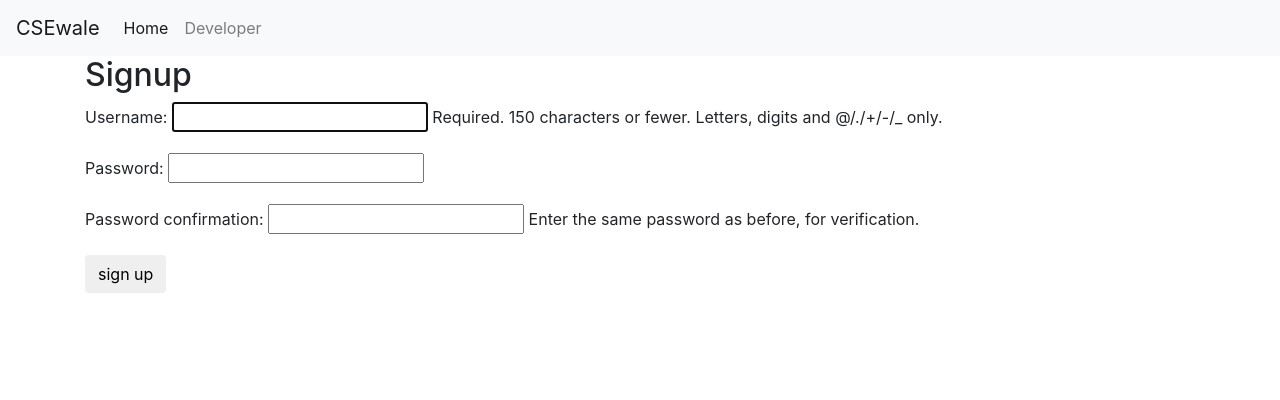
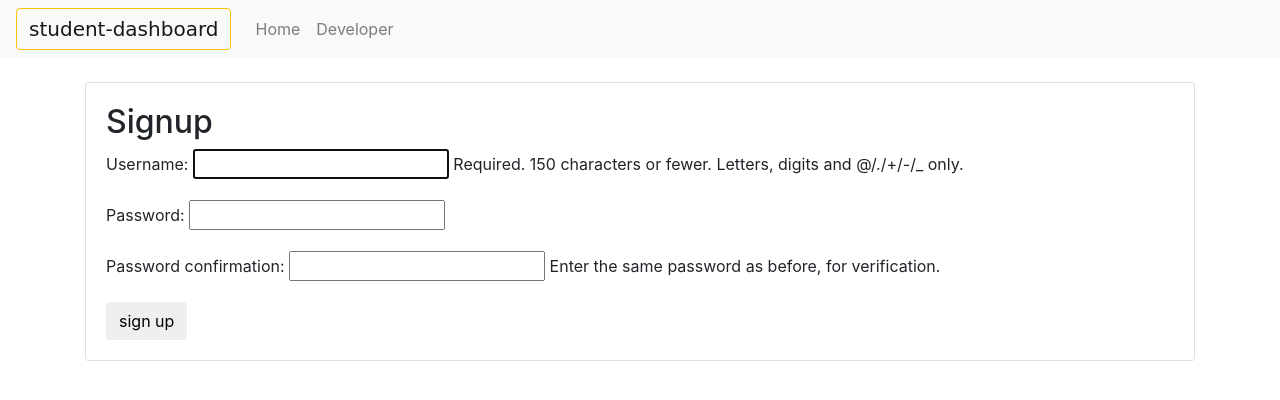
Before and after one commit to rationa-kunal/student-dashboard, a Django app: page /accounts/signup/ in a window 1280 px wide. Shown: the top 400 px of the page. Run offline with Django 3.2, Linux system fonts and the light colour scheme; some libraries are stand-ins or nearby versions.

Commit message:
added some more style

```diff
--- a/accounts/templates/registration/signup.html
+++ b/accounts/templates/registration/signup.html
@@ -11,8 +11,20 @@
     <title>{% block title %} csewale {% endblock %}</title>
 
     <style>
+        .card-title{
+            font-family: 'Cherry Swash', cursive;
+        }
+        .navbar-brand{
+            font-family: 'Fredoka One', cursive;
+        }
         .card{
-            margin-top: 16px;
+            margin-top: 24px;
+        }
+        .right{
+            float: right;
+        }
+        main{
+            margin-bottom: 32px;
         }
     </style>
 </head>
@@ -20,14 +32,14 @@
 
 <!--navbar  -->
 <nav class="navbar navbar-expand-lg navbar-light bg-light">
-    <a class="navbar-brand" href="#">CSEwale</a>
+    <a class="navbar-brand btn btn-outline-warning" href="{% url 'homepage' %}">student-dashboard</a>
     <button class="navbar-toggler" type="button" data-toggle="collapse" data-target="#navbarNavAltMarkup" aria-controls="navbarNavAltMarkup" aria-expanded="false" aria-label="Toggle navigation">
         <span class="navbar-toggler-icon"></span>
     </button>
     <div class="collapse navbar-collapse" id="navbarNavAltMarkup">
         <div class="navbar-nav">
-            <a class="nav-item nav-link active" href="#">Home <span class="sr-only">(current)</span></a>
-            <a class="nav-item nav-link" href="#">Developer</a>
+            <a class="nav-item nav-link" href="{% url 'homepage' %}">Home <span class="sr-only"></span></a>
+            <a class="nav-item nav-link" href="http://myselfkunal.atwebpages.com">Developer</a>
         </div>
     </div>
 </nav>
@@ -37,12 +49,16 @@
 
 
     <div class="container">
+        <div class="card">
+            <div class="card-body">
                 <h2>Signup</h2>
                 <form action="" method="post">
                     {% csrf_token %}
                     {{ form.as_p }}
                     <button type="submit" class="btn">sign up</button>
                 </form>
+            </div>
+        </div>
     </div>
 
 
--- a/subject/templates/subject/link_list.html
+++ b/subject/templates/subject/link_list.html
@@ -41,7 +41,7 @@
         <div class="navbar-nav">
             <a class="nav-item nav-link" href="{% url 'homepage' %}">Home</a>
             <a class="nav-item nav-link active" href="">{{ wrapper.title }} <span class="sr-only">(current)</span></a>
-            <a class="nav-item nav-link" href="#">Developer</a>
+            <a class="nav-item nav-link" href="http://myselfkunal.atwebpages.com">Developer</a>
             {% if user.is_authenticated %}
             <a class="nav-item nav-link" href="{% url 'logout' %}">{{ user.get_username }} Logout</a>
             {% else %}
--- a/subject/templates/subject/subject_list.html
+++ b/subject/templates/subject/subject_list.html
@@ -40,8 +40,8 @@
     </button>
     <div class="collapse navbar-collapse" id="navbarNavAltMarkup">
         <div class="navbar-nav">
-            <a class="nav-item nav-link active" href="{% url 'homepage' %}#">Home <span class="sr-only">(current)</span></a>
-            <a class="nav-item nav-link" href="https://www.myselfkunal.atwebpages.net">Developer</a>
+            <a class="nav-item nav-link active" href="{% url 'homepage' %}">Home <span class="sr-only">(current)</span></a>
+            <a class="nav-item nav-link" href="http://myselfkunal.atwebpages.com">Developer</a>
             {% if user.is_authenticated %}
             <a class="nav-item nav-link float-right right" href="{% url 'logout' %}">{{ user.get_username }} Logout</a>
             {% else %}
```
Also changed, not shown: accounts/templates/registration/login.html (+20 -4 lines). Lines whose indentation alone changed are shown as unchanged.
